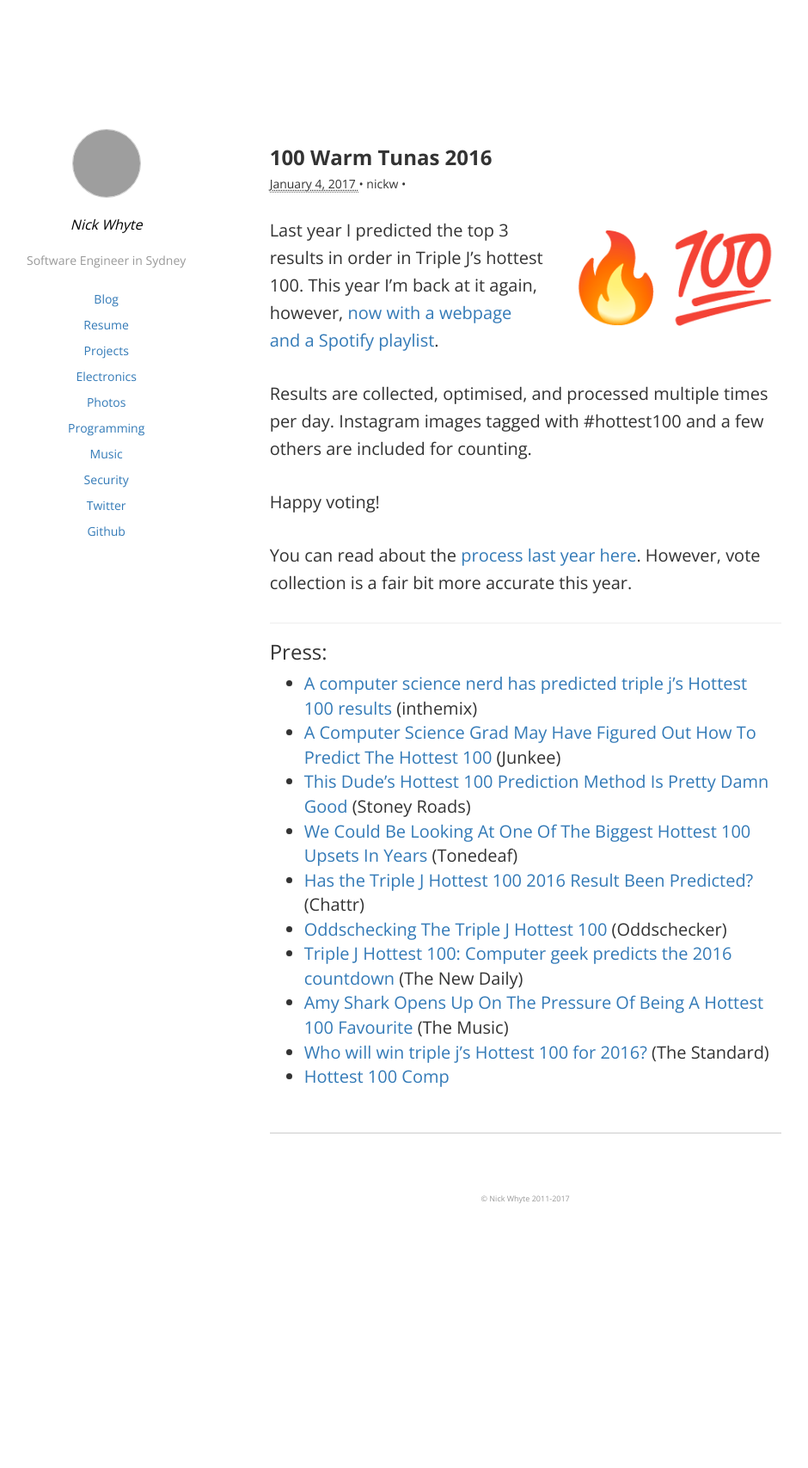
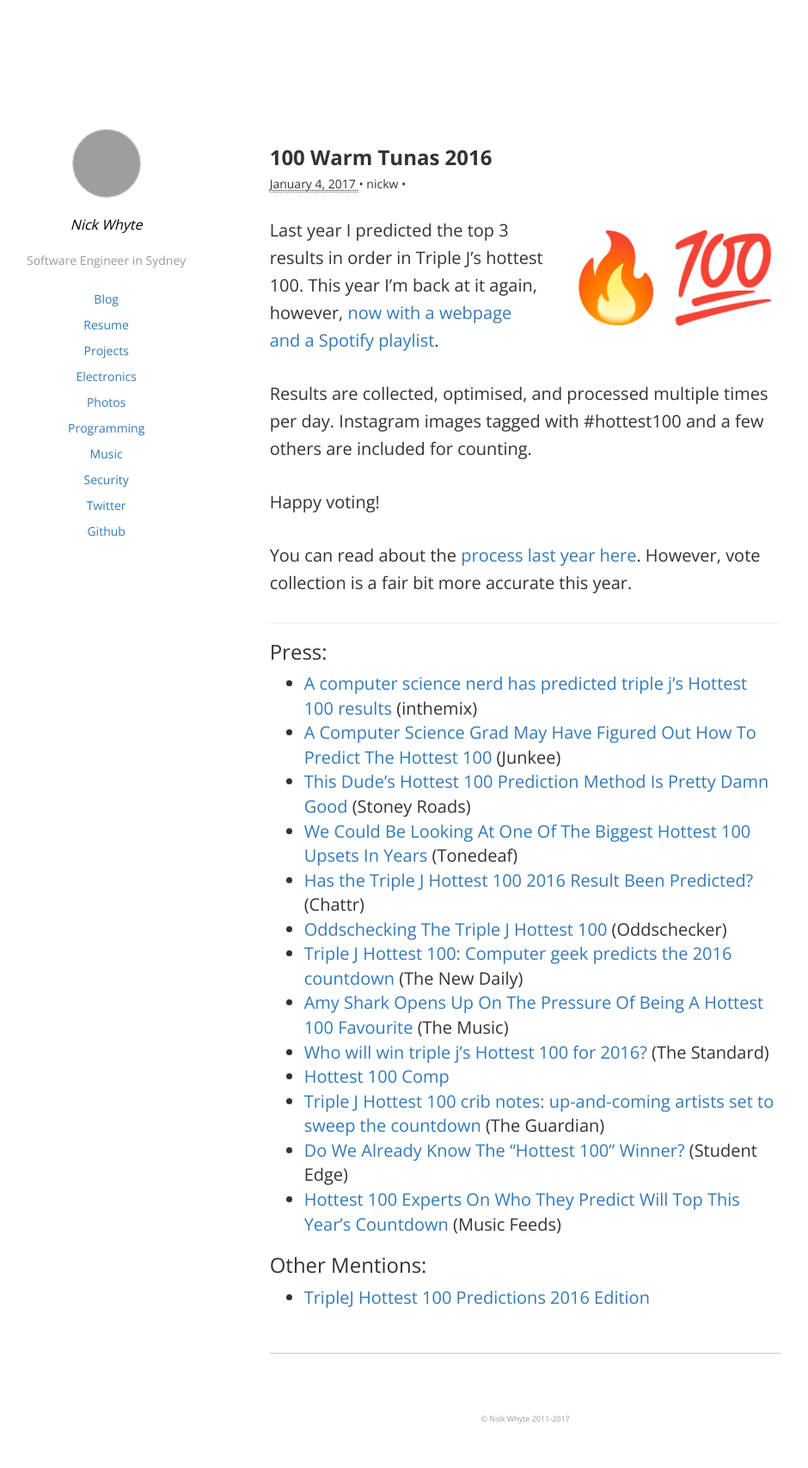
Before and after one commit to nickw444/nickw444.github.io, a Jekyll site: the page built from _posts/2017-01-04-100-warm-tunas-2016.md, in a window 1280 px wide. Shown: the whole page at 86% size, without its empty margins (143-1083 px from the left). Built offline with Jekyll 4.4.1, drawn with Linux system fonts in a browser that asks for light colours; comment, search, counter and statistics services are not loaded; before the commit the page ends 1451 px from its top, so only the background shows below that; grey boxes are pictures that could not be loaded.

Commit message:
Update 2017-01-04-100-warm-tunas-2016.md

```diff
--- a/_posts/2017-01-04-100-warm-tunas-2016.md
+++ b/_posts/2017-01-04-100-warm-tunas-2016.md
@@ -30,7 +30,14 @@ You can read about the <a href="https://nickwhyte.com/post/2016/predicting-tripl
 - [We Could Be Looking At One Of The Biggest Hottest 100 Upsets In Years](http://www.tonedeaf.com.au/495885/biggest-hottest-100-upsets.htm) (Tonedeaf)
 - [Has the Triple J Hottest 100 2016 Result Been Predicted?](http://chattr.com.au/2017/01/07/hottest-100-2016-results/) (Chattr)
 - [Oddschecking The Triple J Hottest 100](http://www.oddschecker.com.au/tips/tv-and-specials/20170112-oddschecking-the-triple-j-hottest-100) (Oddschecker)
-- [Triple J Hottest 100: Computer geek predicts the 2016 countdown](http://thenewdaily.com.au/entertainment/music/2017/01/15/hottest-100-2016-countdown-prediction/) (The New Daily)
+- [Triple J Hottest 100: Computer geek predicts the 2016 countdown](http://thenewdaily.com.au/entertainment/
+/2017/01/15/hottest-100-2016-countdown-prediction/) (The New Daily)
 - [Amy Shark Opens Up On The Pressure Of Being A Hottest 100 Favourite](http://themusic.com.au/news/all/2017/01/21/amy-shark-opens-up-on-the-pressure-of-being-a-hottest-100-favourite/) (The Music)
 - [Who will win triple j's Hottest 100 for 2016?](http://www.standard.net.au/story/4410130/who-will-win-triple-js-hottest-100-for-2016/) (The Standard)
 - [Hottest 100 Comp](http://www.hottest100comp.com/)
+- [Triple J Hottest 100 crib notes: up-and-coming artists set to sweep the countdown](https://www.theguardian.com/music/2017/jan/25/triple-j-hottest-100-crib-notes-up-and-coming-artists-set-to-sweep-the-countdown) (The Guardian)
+- [Do We Already Know The “Hottest 100” Winner?](https://studentedge.com.au/article/do-we-already-know-the-hottest-100-winner) (Student Edge)
+- [Hottest 100 Experts On Who They Predict Will Top This Year’s Countdown](http://musicfeeds.com.au/news/hottest-100-experts-predict-top-2016-countdown) (Music Feeds)
+
+### Other Mentions:
+- [TripleJ Hottest 100 Predictions 2016 Edition](http://www.eigenmagic.com/2017/01/25/triplej-hottest-100-predictions-2016-edition/)
```
